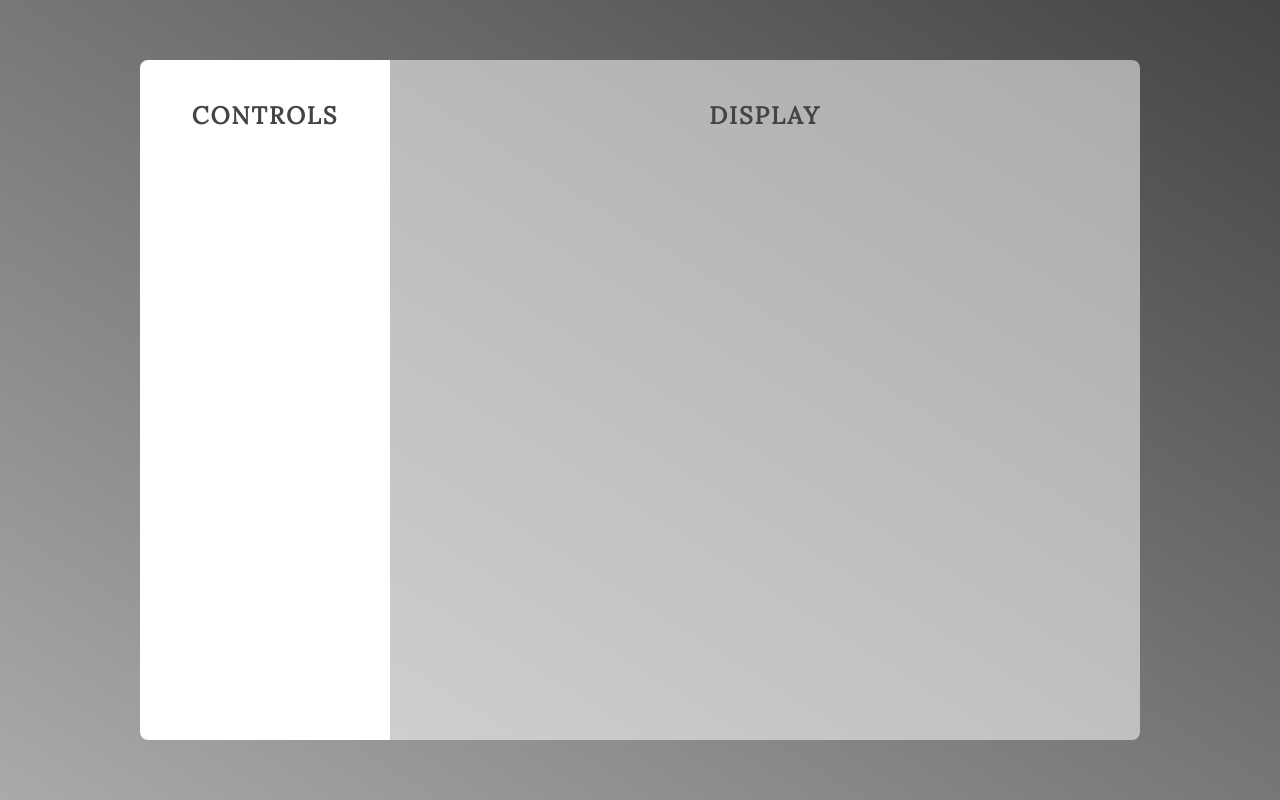
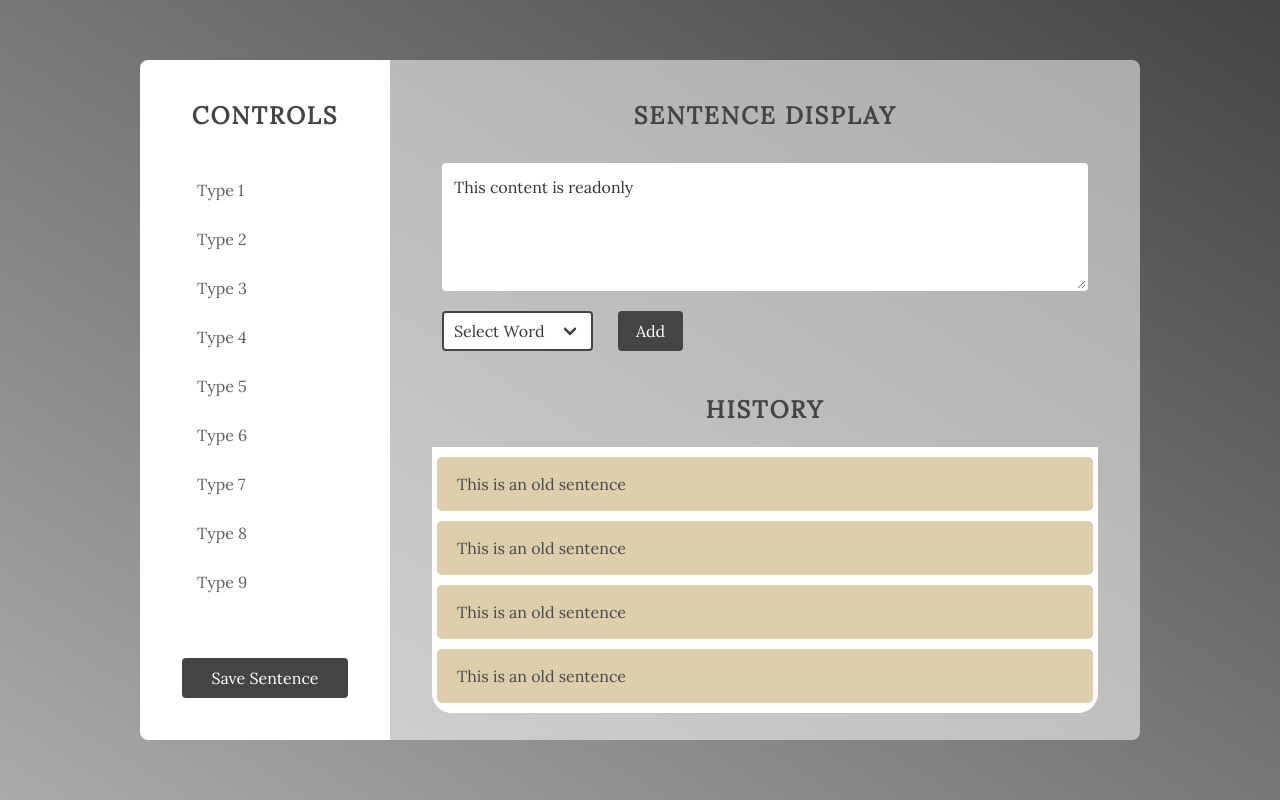
Before and after one commit to sn0w-leopard/RunninghillWordApp-Frontend, an Angular app: page / in a window 1280 px wide. Built offline with nearby package versions, Linux system fonts and the light colour scheme.

Commit message:
UI Components
UI components have been added to DisplayView. UI design is pretty much done. Next step, functionality

```diff
--- a/src/app/pages/display-view/display-view.component.html
+++ b/src/app/pages/display-view/display-view.component.html
@@ -2,10 +2,80 @@
     <div class="app-container">
         <div class="sidebar">
             <h1 class="title has-text-primary">Controls</h1>
+            <div class="word-type-list">
+                <!-- List of word types -->
+                <a class="word-type-item">
+                    <p>Type 1</p>
+                </a>
+                <a class="word-type-item">
+                    <p>Type 2</p>
+                </a>
+                <a class="word-type-item">
+                    <p>Type 3</p>
+                </a>
+                <a class="word-type-item">
+                    <p>Type 4</p>
+                </a>
+                <a class="word-type-item">
+                    <p>Type 5</p>
+                </a>
+                <a class="word-type-item">
+                    <p>Type 6</p>
+                </a>
+                <a class="word-type-item">
+                    <p>Type 7</p>
+                </a>
+                <a class="word-type-item">
+                    <p>Type 8</p>
+                </a>
+                <a class="word-type-item">
+                    <p>Type 9</p>
+                </a>
+            </div>
+            <button class="button is-primary"> Save Sentence</button>
         </div>
 
         <div class="main-display-container">
-            <h1 class="title has-text-primary">Display</h1>
+            <h1 class="title has-text-primary">Sentence Display</h1>
+
+            <!-- Display current sentence -->
+            <div class="control">
+                <textarea class="textarea .curved" readonly>This content is readonly</textarea>
+            </div>
+
+            <div class="word-select-container">
+                <!-- Available words from selected type -->
+                <div class="field">
+                    <div class="control">
+                        <div class="select is-primary">
+                        <select>
+                            <option>Select Word</option>
+                            <option>With options</option>
+                        </select>
+                        </div>
+                        <button class="button is-primary add-word">Add</button>
+                    </div>
+                </div>
+            </div>
+
+            <h1 class="title has-text-primary">History</h1>
+
+            <div class="history-display-container">
+                <!-- Display previous sentences -->
+                <div class="history-item">
+                    <p> This is an old sentence</p>
+                </div>
+                <div class="history-item">
+                    <p> This is an old sentence</p>
+                </div>
+                <div class="history-item">
+                    <p> This is an old sentence</p>
+                </div>
+                <div class="history-item">
+                    <p> This is an old sentence</p>
+                </div>
+            </div>
+
         </div>
     </div>
 </div>
--- a/src/app/pages/display-view/display-view.component.scss
+++ b/src/app/pages/display-view/display-view.component.scss
@@ -35,3 +35,74 @@
     border-bottom-right-radius: 8px;
 
 }
+
+.word-select-container {
+    position: relative;
+    display: flex;
+    flex-direction: column;
+    flex-grow: 1;
+    flex-wrap: wrap;
+
+    max-height: 10%;
+
+    margin-bottom: 35px;
+    //padding-bottom: 50px;
+    padding-right: 10px;
+}
+
+.history-display-container {
+    position: relative;
+    display: flex;
+    flex-direction: column;
+    flex-grow: 1;
+    padding-bottom: 10px;
+    background: rgb(255, 255, 255);
+    border-radius: 0px 0px 20px 20px;
+}
+
+.word-type-list {
+    display: flex;
+    flex-direction: column;
+    margin-top: 15px;
+    flex-grow: 1;
+
+    .word-type-item {
+        display: flex;
+
+        align-items: center;
+        padding: 10px 15px;
+        border-radius: 5px;
+
+        width: 100%;
+        color: #5f5f5f;
+        margin-bottom: 5px;
+
+        &:hover {
+            background: $sterling;
+        }
+
+        &.is-active {
+            background-color: $sunset;
+            color: $smooth;
+        }
+    }
+}
+
+.history-item {
+    display: flex;
+    background: $sunset;
+    padding: 15px 20px;
+    border-radius: 5px;
+    margin: 10px 5px 0px 5px;
+
+    align-items: center;
+}
+
+
+.control {
+    padding: 10px;
+}
+
+.add-word {
+    margin-left: 25px;
+}
--- a/src/main-styles.scss
+++ b/src/main-styles.scss
@@ -12,6 +12,7 @@ $smooth: #444444;
 
 $family-sans-serif: "Lora", sans-serif;
 $primary: $smooth;
+$link: $sunset;
 
 $control-border-width: 2px;
 $input-border-color: transparent;
```
